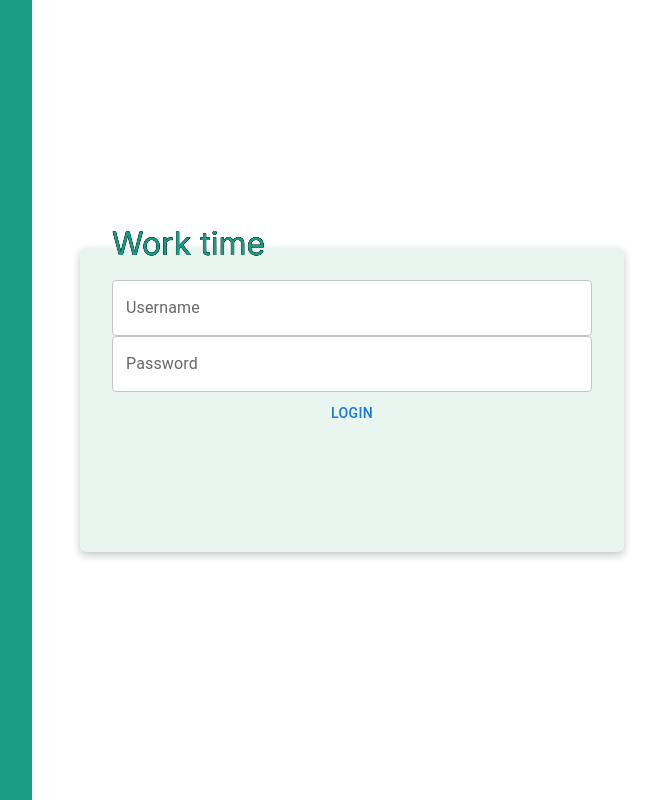
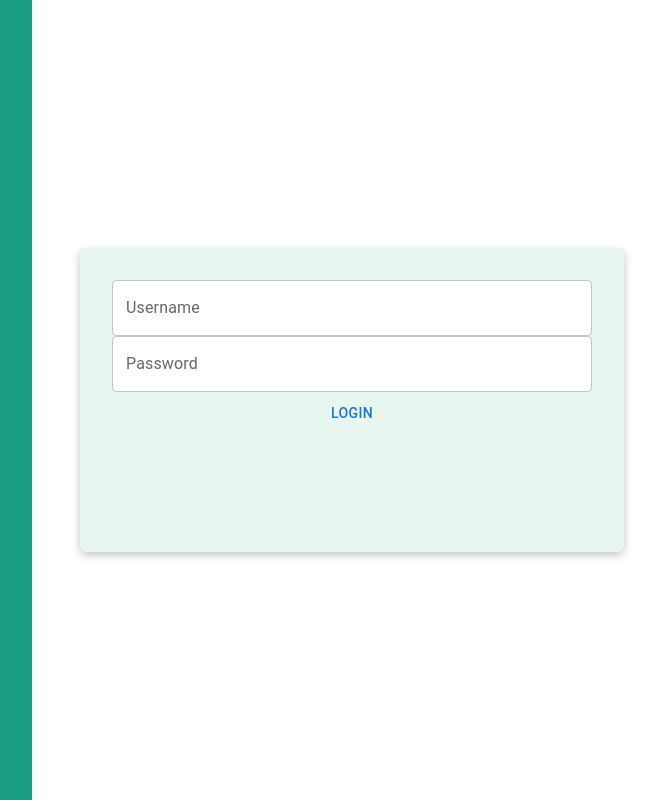
Before and after one commit to Supaweeb/deploy-educate, a Next.js app: page / in a window 1280 px wide. Shown: the whole page, without its empty margins (608-1266 px from the left). Built offline with nearby package versions, Linux system fonts and the light colour scheme.

Commit message:
Add sidebar

```diff
--- a/src/app/page.js
+++ b/src/app/page.js
@@ -4,7 +4,6 @@ import { useRouter } from 'next/navigation'
 import axios from 'axios'
 import { useEffect, useState } from 'react'
 import styled from 'styled-components';
-import Swal from 'sweetalert2'
 
 import Input from '../components/Input'
 import Button from '../components/Button'
@@ -55,17 +54,6 @@ const Login = styled.div`
   }
 `
 
-const Title = styled.p`
-  margin: 0;
-  text-align: start;
-  position: absolute;
-  margin-top: -1.75em;
-  font-size: 2em;
-  text-shadow: -0.25px 0 #000000, 0 0.25px #000000, 0.25px 0 #000000, 0 -0.25px #000000;
-
-  color: #1B9C85;
-`
-
 export default function Home() {
   const router = useRouter()
 
@@ -75,6 +63,14 @@ export default function Home() {
   const [username, setUsername] = useState('')
   const [password, setPassword] = useState('')
 
+  const fetchData = () => {
+    httpClient.get('').then(({ data }) => {
+      console.log(data)
+    }).catch((err) => {
+      console.log('err ', err)
+    })
+  }
+
   const handlerOnLogin = (e) => {
     e.preventDefault()
 
@@ -82,24 +78,11 @@ export default function Home() {
       username,
       password
     }).then(({ data }) => {
+      console.log(data)
       setIsError(false)
-      return Swal.fire({
-        title: 'Login successful',
-        text: '',
-        icon: 'success',
-      })
-    }).then((result) => {
-      if (result.isConfirmed) {
-        router.push('/dashboard')
-      }
     }).catch((err) => {
       console.log('err ', err)
       setIsError(true)
-      Swal.fire({
-        title: 'Login fail',
-        text: `Error : ${err.message}`,
-        icon: 'error',
-      })
     })
   }
 
@@ -108,9 +91,8 @@ export default function Home() {
       <Container>
         <Component>
           <Login>
-            <Title>Work time</Title>
             <Input
-              id="outlined-required username"
+              id="outlined-required"
               label="Username"
               onClick={() => isError && setUsername('')}
               onChange={(e) => setUsername(e.target.value)}
@@ -118,7 +100,7 @@ export default function Home() {
               value={username}
             />
             <Input
-              id="outlined-required password"
+              id="outlined-required"
               label="Password"
               type="password"
               onClick={() => isError && setPassword('')}
```
